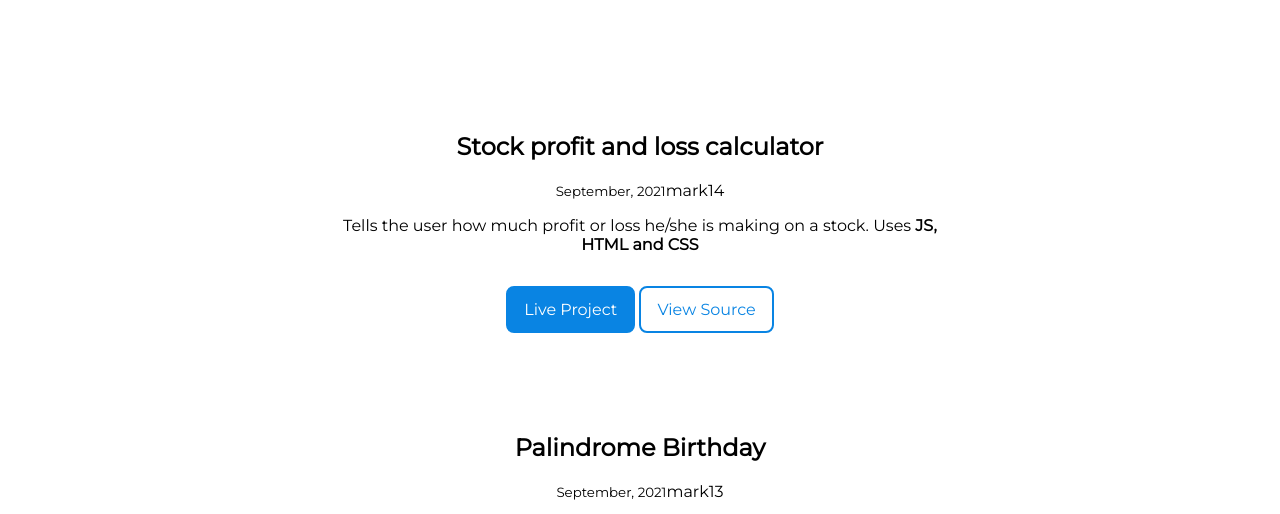
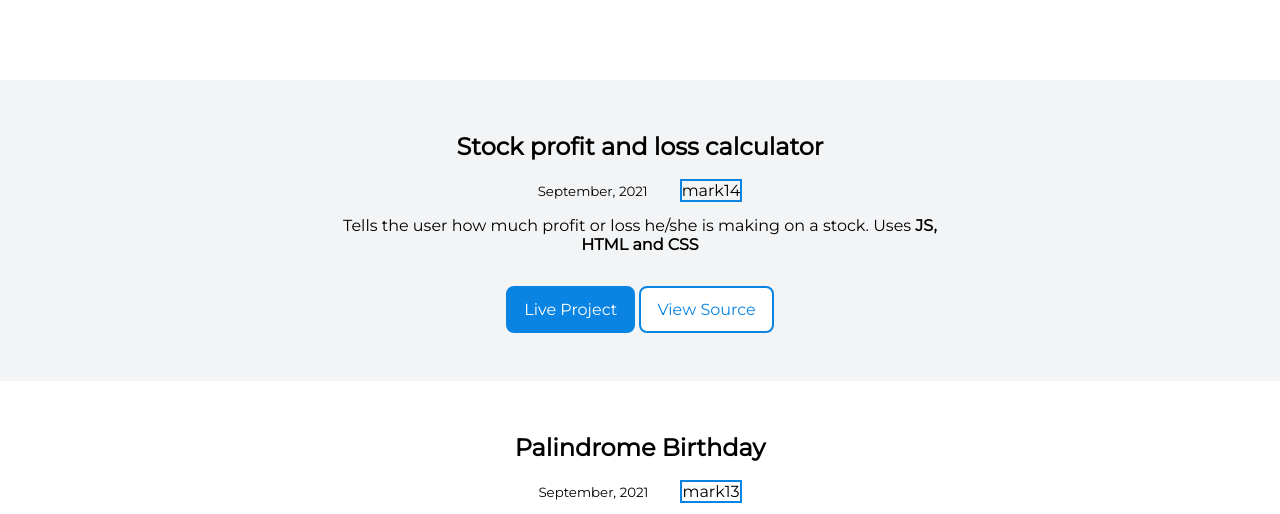
Before and after one commit to LordUttam/LordUttam.github.io, a plain HTML site: page projects.html in a window 1280 px wide. Shown: the part 285-799 px from the top of the page. Drawn offline with Linux system fonts and the light colour scheme.

Commit message:
Button styles

```diff
--- a/styles.css
+++ b/styles.css
@@ -51,6 +51,10 @@ body {
     max-width: 140px;
     margin: 1rem auto;
     display: inline-flex;
+}
+
+.primary-link:hover, .secondary-link:hover {
+    box-shadow: 0 .5rem 1rem 0 gray;
 }
 
 .unordered-list {
@@ -121,9 +125,19 @@ body {
     text-align: center;
 }
 
+.tag {
+    margin-left: 2rem;
+    font-size: 1rem;
+    border: 2px solid var(--primary-color);
+}
+/*
 .ow {
     background-color: var(--off-white);
+} */
+.section:nth-of-type(2n+1) {
+    background-color: var(--off-white);
 }
+
 
 .footer {
     background-color: var(--primary-color);
```
